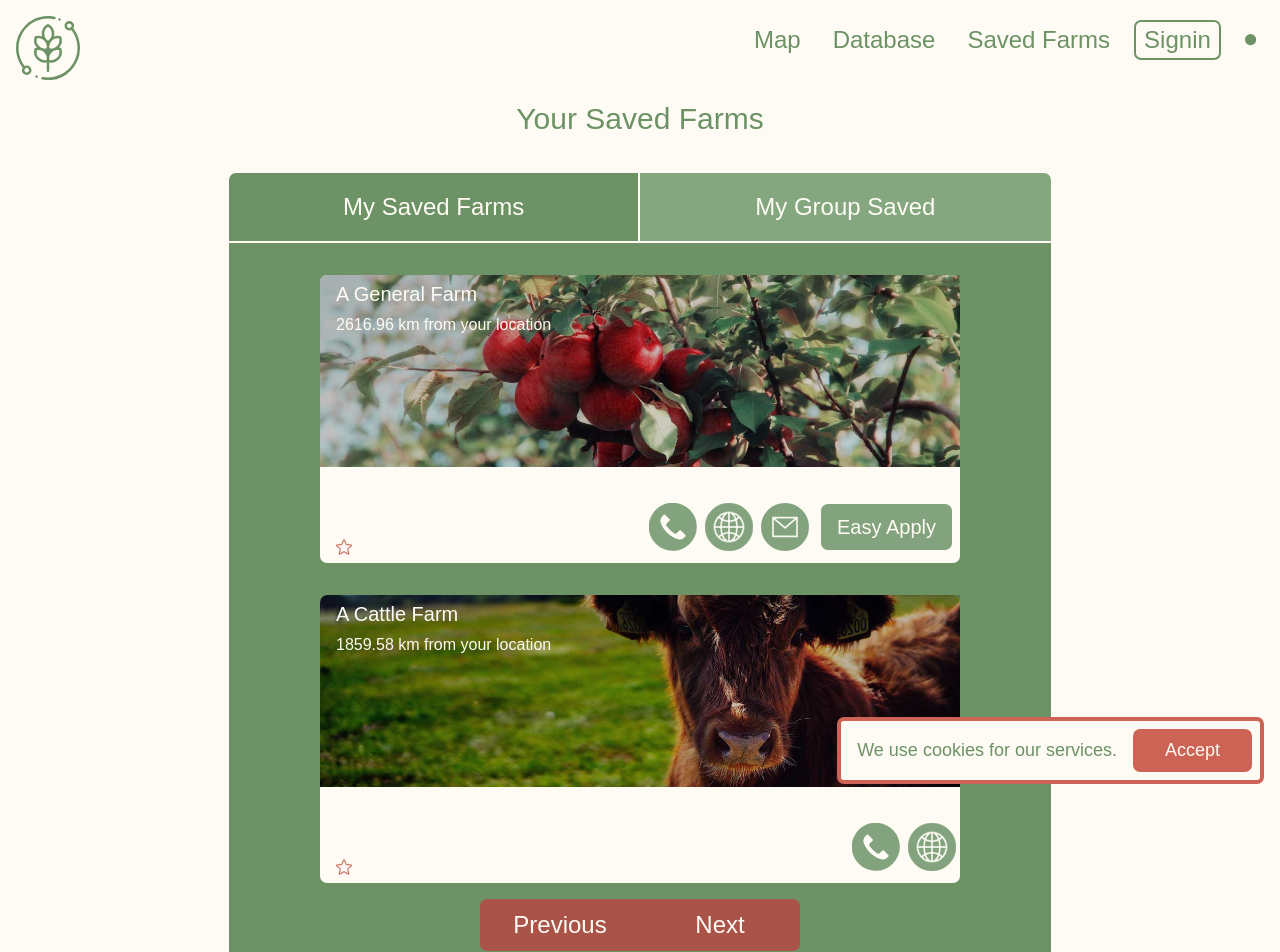
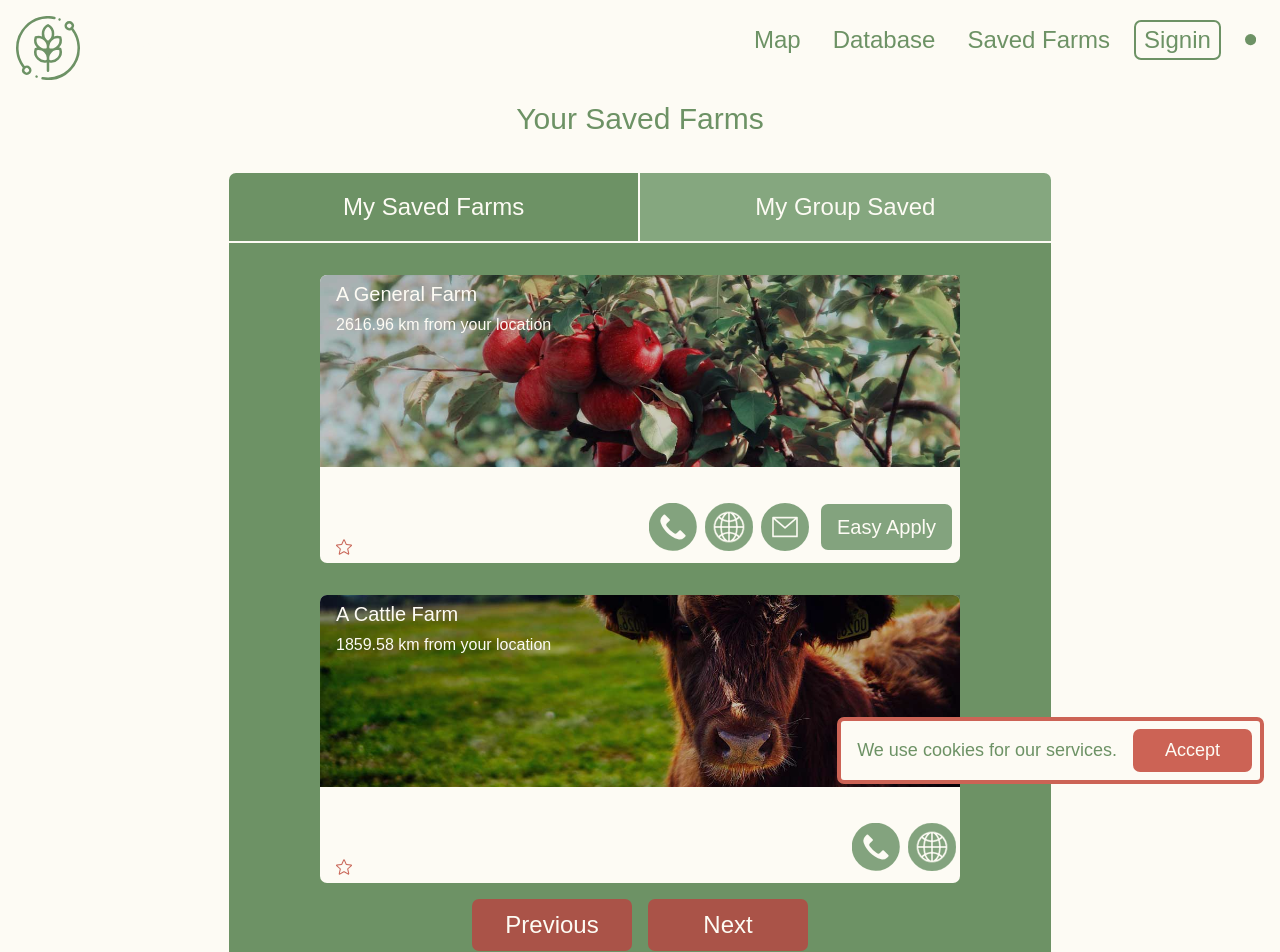
Before and after one commit to Maximilianwte/Farmify, a Vue app: page /saved in a window 1280 px wide. Shown: the top 952 px of the page. Built offline with nearby package versions, Linux system fonts and the light colour scheme; what v-tooltip, vue-touch, vuelayers would draw is missing.

Commit message:
Back/Next Button margin

```diff
--- a/src/views/database/database.vue
+++ b/src/views/database/database.vue
@@ -40,9 +40,9 @@
                     v-bind:item="item" />
                 <div id="navigate" class="flex justify-center">
                     <button :class="buttonInactive('dec')" @click="handlePageClick('dec')"
-                        class="text-center text-2xl mt-4 hover:bg-main_focus_active rounded-l-sm text-light py-2 px-8 w-40 rounded cursor-pointer">Previous</button>
+                        class="text-center text-2xl mr-2 mt-4 hover:bg-main_focus_active rounded-sm text-light py-2 px-8 w-40 rounded cursor-pointer">Previous</button>
                     <button :class="buttonInactive('inc')" @click="handlePageClick('inc')"
-                        class="text-center text-2xl mt-4 hover:bg-main_focus_active rounded-r-sm text-light py-2 px-8 w-40 rounded cursor-pointer">Next</button>
+                        class="text-center text-2xl ml-2 mt-4 hover:bg-main_focus_active rounded-sm text-light py-2 px-8 w-40 rounded cursor-pointer">Next</button>
                 </div>
             </div>
         </div>
--- a/src/views/database/savedfarms.vue
+++ b/src/views/database/savedfarms.vue
@@ -21,9 +21,9 @@
                         v-bind:key="savedFarmID" v-bind:item="getFarm('id', savedFarmID)" />
                     <div id="navigate" class="flex justify-center">
                         <button :class="buttonInactive('dec')" @click="handlePageClick('dec')"
-                            class="text-center text-2xl mt-4 hover:bg-main_focus_active rounded-l-sm text-light py-2 px-8 w-40 rounded cursor-pointer">Previous</button>
+                            class="text-center text-2xl mr-2 mt-4 hover:bg-main_focus_active rounded-sm text-light py-2 px-8 w-40 rounded cursor-pointer">Previous</button>
                         <button :class="buttonInactive('inc')" @click="handlePageClick('inc')"
-                            class="text-center text-2xl mt-4 hover:bg-main_focus_active rounded-r-sm text-light py-2 px-8 w-40 rounded cursor-pointer">Next</button>
+                            class="text-center text-2xl ml-2 mt-4 hover:bg-main_focus_active rounded-sm text-light py-2 px-8 w-40 rounded cursor-pointer">Next</button>
                     </div>
                 </div>
                 <div id="myList" class="w-full flex-col" v-else>
--- a/src/views/profile/signup_contactInfo.vue
+++ b/src/views/profile/signup_contactInfo.vue
@@ -60,9 +60,9 @@
                 <p class="mt-4 text-xl">{{checkPasswordsText}}</p>
                 <div id="navigate" class="flex mb-12 justify-center">
                     <button @click="getPage('back')"
-                        class="text-center text-2xl mt-4 bg-main_focus hover:bg-main_focus_active rounded-l-sm text-light py-2 px-8 w-40 rounded cursor-pointer">Previous</button>
+                        class="text-center text-2xl mr-2 mt-4 bg-main_focus hover:bg-main_focus_active rounded-sm text-light py-2 px-8 w-40 rounded cursor-pointer">Previous</button>
                     <button @click="getPage('next')"
-                        class="text-center text-2xl mt-4 bg-main_focus hover:bg-main_focus_active rounded-r-sm text-light py-2 px-8 w-40 rounded cursor-pointer">Next</button>
+                        class="text-center text-2xl ml-2 mt-4 bg-main_focus hover:bg-main_focus_active rounded-sm text-light py-2 px-8 w-40 rounded cursor-pointer">Next</button>
                 </div>
             </div>
         </div>
--- a/src/views/profile/signup_groups.vue
+++ b/src/views/profile/signup_groups.vue
@@ -68,9 +68,9 @@
         </div>
         <div id="navigate" class="flex mb-12 justify-center">
             <button
-                class="text-center text-2xl mt-4 bg-main_focus_active hover:bg-main_focus_active rounded-l-sm text-light py-2 px-8 w-40 rounded cursor-pointer">Previous</button>
+                class="text-center text-2xl mr-2 mt-4 bg-main_focus_active hover:bg-main_focus_active rounded-sm text-light py-2 px-8 w-40 rounded cursor-pointer">Previous</button>
             <button @click="getPage('next')"
-                class="text-center text-2xl mt-4 bg-main_focus hover:bg-main_focus_active rounded-r-sm text-light py-2 px-8 w-40 rounded cursor-pointer">Next</button>
+                class="text-center text-2xl ml-2 mt-4 bg-main_focus hover:bg-main_focus_active rounded-sm text-light py-2 px-8 w-40 rounded cursor-pointer">Next</button>
         </div>
     </div>
 </template>
```
